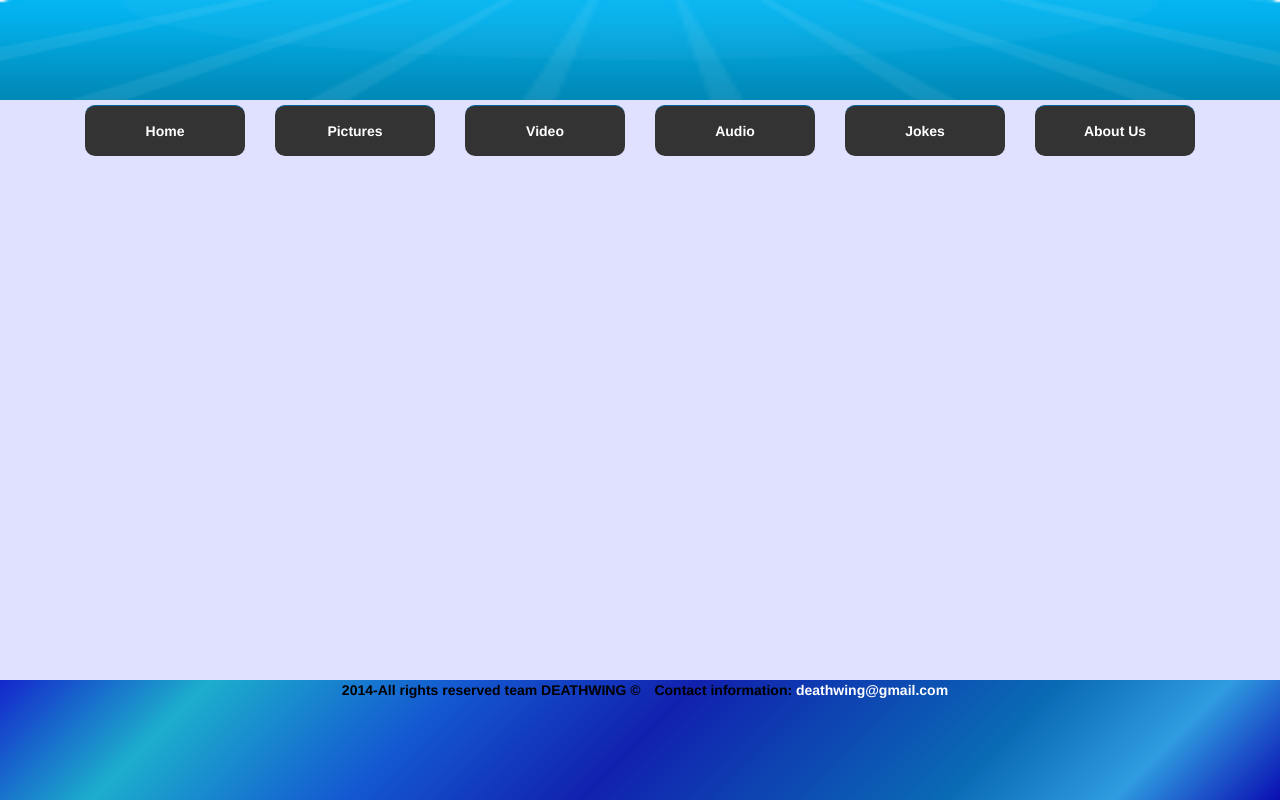
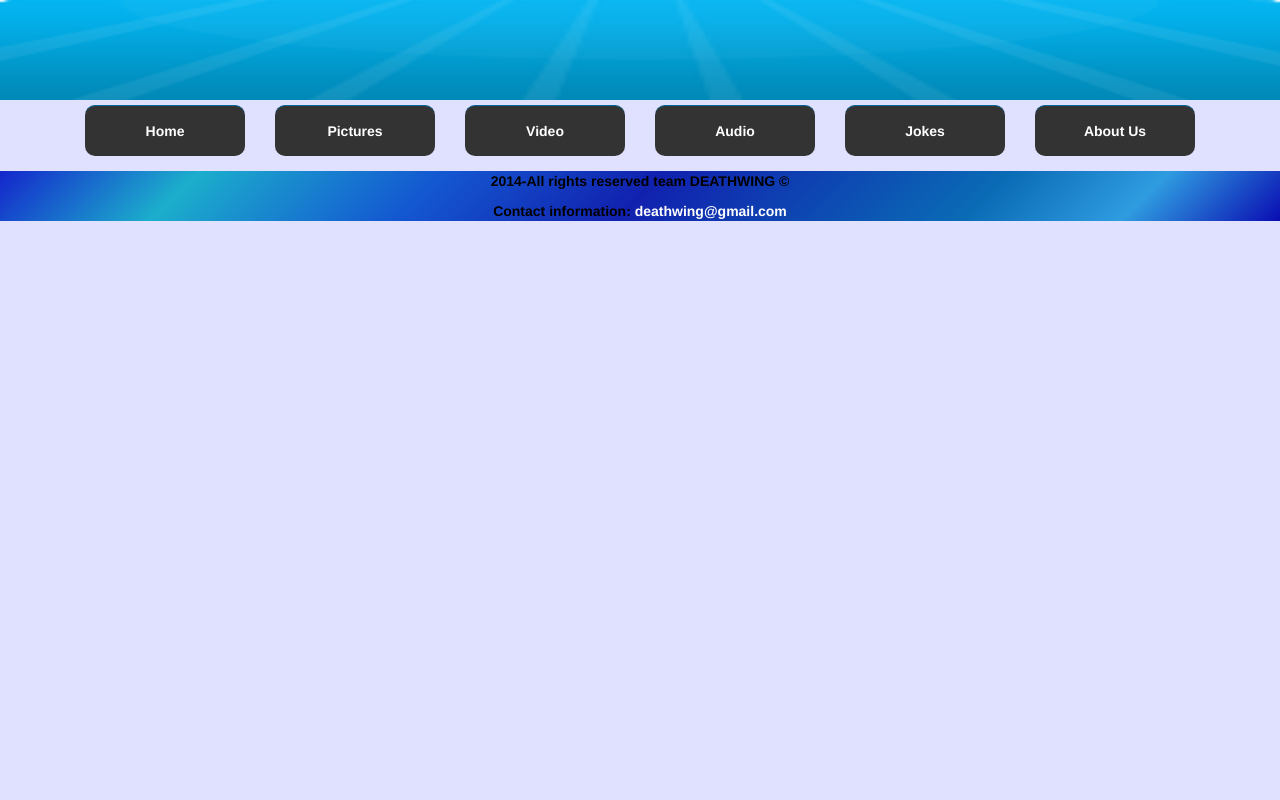
Before and after one commit to reathh/FootballUni, a PHP site: page / in a window 1280 px wide. Run offline with PHP 8.4, Linux system fonts and the light colour scheme; some libraries are stand-ins or nearby versions.

Commit message:
Added a couple of lines css

```diff
--- a/css/style.css
+++ b/css/style.css
@@ -1,13 +1,7 @@
-html {
-    width: 100%;
-    height: 100%;
+body {
+    background: #E0E0FF;
     margin: 0;
     padding: 0;
-}
-body {
-    width: 100%;
-    height: 100%;
-    background: #E0E0FF;
 }
 nav {
 	margin-top: 5px;
@@ -39,9 +33,8 @@ nav {
 #navigation li a:hover {
 	color: #079;
 }
-#foooter {
+#footer {
     width: 100%;
-    height: 15%;
     background: #1426cc;
     background: -moz-linear-gradient(-45deg, #1426cc 0%, #1caecc 15%, #1459d1 33%, #1459d1 33%, #1121af 50%, #0a6bb5 76%, #2f9ce0 88%, #0a0db2 100%);
     background: -webkit-gradient(linear, left top, right bottom, color-stop(0%,#1426cc), color-stop(15%,#1caecc), color-stop(33%,#1459d1), color-stop(33%,#1459d1), color-stop(50%,#1121af), color-stop(76%,#0a6bb5), color-stop(88%,#2f9ce0), color-stop(100%,#0a0db2));
@@ -51,20 +44,14 @@ nav {
     background: linear-gradient(135deg, #1426cc 0%,#1caecc 15%,#1459d1 33%,#1459d1 33%,#1121af 50%,#0a6bb5 76%,#2f9ce0 88%,#0a0db2 100%);
     filter: progid:DXImageTransform.Microsoft.gradient( startColorstr='#1426cc', endColorstr='#0a0db2',GradientType=1 );
     color: black;
-    position: absolute;
+    position: relative;
     bottom: 0;
     text-align: center;
 }
-p {
-    display: inline;
-}
-.team {
-    font-weight: bold;
-    margin: 10px;
-}
-.contact {
+.team, .contact {
     font-weight: bold;
     color: black;
+    margin: 10px;
 }
 .contact a {
     color: white;
--- a/index.html
+++ b/index.html
@@ -5,7 +5,7 @@
         <title>Home</title>
         <link rel="stylesheet" type="text/css" href="css/bootstrap.min.css">
         <link rel="stylesheet" type="text/css" href="css/style.css">
-        <script type="text/javascript" src="js/jquery-2.1.1.min.js"></script>
+        <script type="text/javascript" src="js/jquery-2.1.1.js"></script>
         <script type="text/javascript" src="js/bootstrap.min.js"></script>
     </head>
     <body>
@@ -52,7 +52,7 @@
             </nav>
         </header>
         <footer>
-            <div id="foooter">
+            <div id="footer">
                 <p class="team">2014-All rights reserved team DEATHWING  &copy;</p>
                 <p class="contact">Contact information: <a href="mailto:deathwing@gmail.com">deathwing@gmail.com</a></p>
             </div>
```
